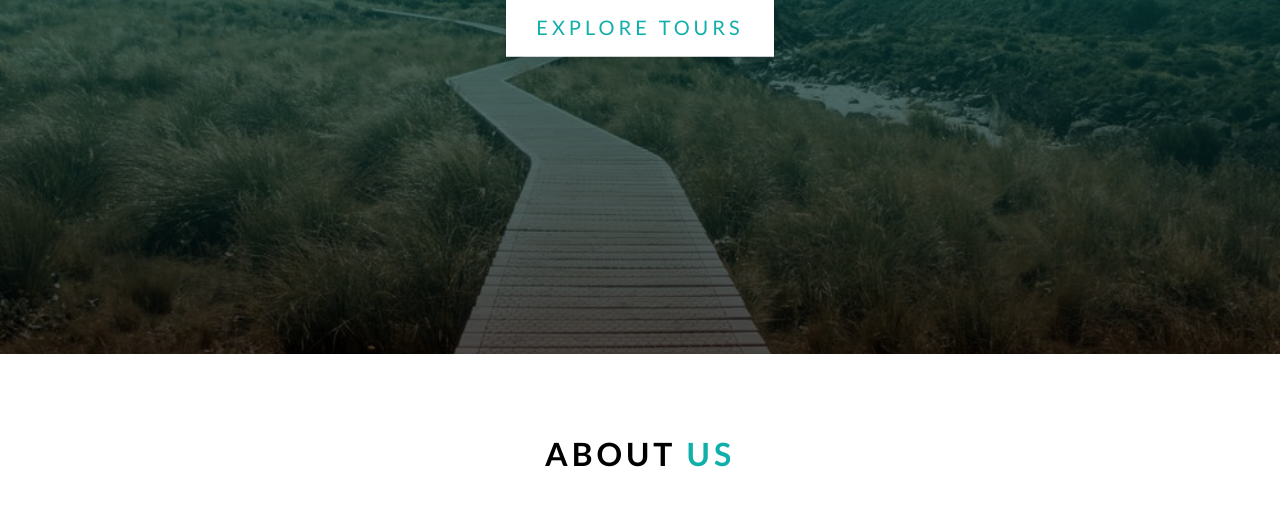
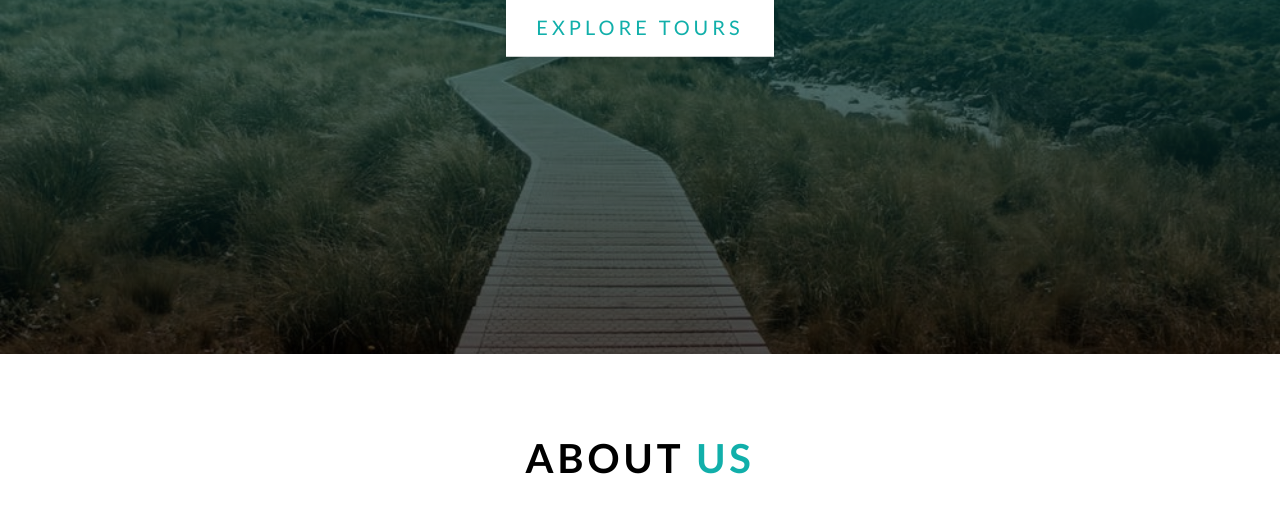
Before and after one commit to Shriever/Backroads-Revisited, a plain HTML site: page index.html in a window 1280 px wide. Shown: the part 446-952 px from the top of the page. Drawn offline with nearby package versions, Linux system fonts and the light colour scheme; files that its build step writes are made by us from their sources.

Commit message:
Made section title responsive

```diff
--- a/scss/_globals.scss
+++ b/scss/_globals.scss
@@ -66,6 +66,16 @@ a {
     }
   }
 }
+@media (min-width: 800px) {
+  body {
+    .section-title {
+      .section-name {
+        font-size: 2.5rem;
+      }
+    }
+  }
+}
+
 .light-text {
   padding: 0.5rem 0;
   opacity: 0.7;
```
